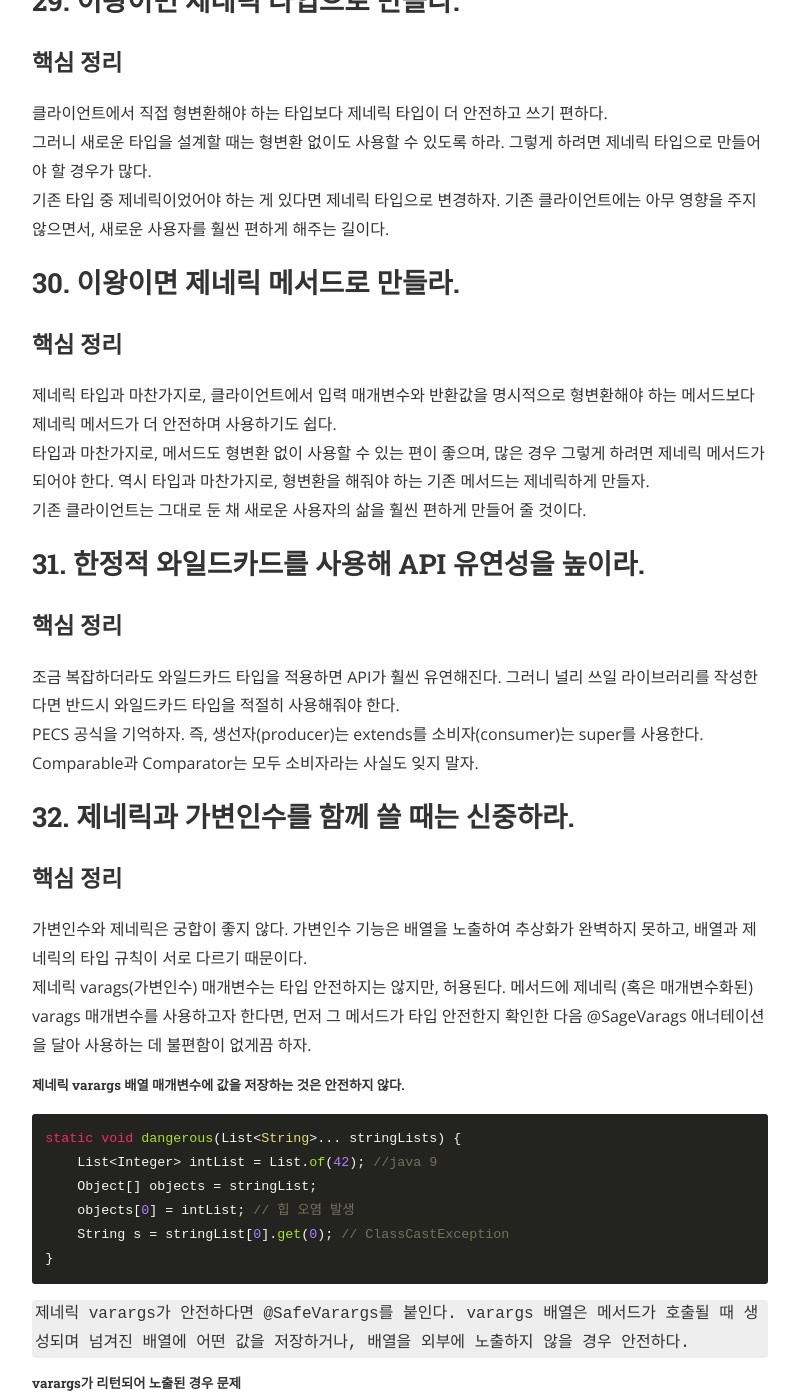
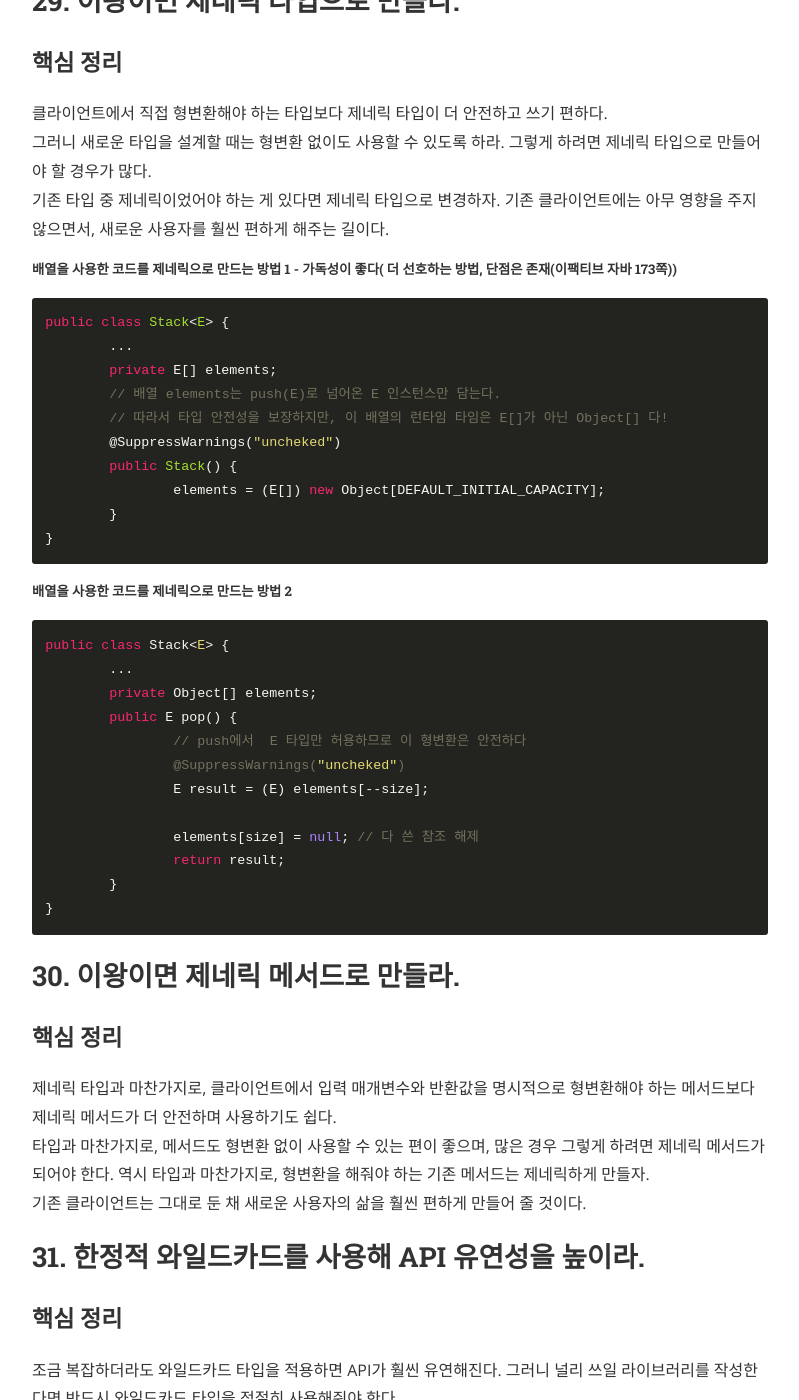
Before and after one commit to gonghojin/gonghojin.github.io, a Jekyll site: the page built from _posts/book/java/effectiveJava/2019-10-13-effectiveJava4.md, in a window 1280 px wide and 1400 px high, scrolled down 3120 px. Shown: the whole window, without its empty margins (240-1039 px from the left). Built offline with Jekyll 4.4.1, drawn with Linux system fonts in a browser that asks for light colours; nearby versions of some CDN libraries; comment, search, counter and statistics services are not loaded.

Commit message:
Fix: 이펙티브자바_29 내용추가

```diff
--- a/_posts/book/java/effectiveJava/2019-10-13-effectiveJava4.md
+++ b/_posts/book/java/effectiveJava/2019-10-13-effectiveJava4.md
@@ -63,6 +63,7 @@ Set<Object>, Set<?>는 안전하지만, raw 타입인 Set은 안전하다.
 	+ 배열은 런타임에도 자신이 담기로 한 원소의 타입을 인지하고 확인한다. 반면 제네릭은 타입 정보가 런타임에는 소거된다.
 
 ##### 배열 대신 리스트를 통해 타입 안정성을 확보하자.
+
 ~~~java
 //배열을 사용할 경우
 public void chooser(Collection<T> choices) {
@@ -76,11 +77,42 @@ public void chooser(Collection<T> choices) {
     ...
 }
 ~~~
+
 ## 29. 이왕이면 제네릭 타입으로 만들라.
 ### 핵심 정리
 클라이언트에서 직접 형변환해야 하는 타입보다 제네릭 타입이 더 안전하고 쓰기 편하다.
 그러니 새로운 타입을 설계할 때는 형변환 없이도 사용할 수 있도록 하라. 그렇게 하려면 제네릭 타입으로 만들어야 할 경우가 많다.
 기존 타입 중 제네릭이었어야 하는 게 있다면 제네릭 타입으로 변경하자. 기존 클라이언트에는 아무 영향을 주지 않으면서, 새로운 사용자를 훨씬 편하게 해주는 길이다.
+
+#####  배열을 사용한 코드를 제네릭으로 만드는 방법 1 - 가독성이 좋다( 더 선호하는 방법, 단점은 존재(이팩티브 자바 173쪽))
+~~~java
+public class Stack<E> {
+	...
+	private E[] elements;
+	// 배열 elements는 push(E)로 넘어온 E 인스턴스만 담는다.
+	// 따라서 타입 안전성을 보장하지만, 이 배열의 런타임 타임은 E[]가 아닌 Object[] 다!
+	@SuppressWarnings("uncheked")
+	public Stack() {
+		elements = (E[]) new Object[DEFAULT_INITIAL_CAPACITY];
+	}
+}
+~~~
+
+#####  배열을 사용한 코드를 제네릭으로 만드는 방법 2
+~~~java
+public class Stack<E> {
+	...
+	private Object[] elements;
+	public E pop() {
+		// push에서  E 타입만 허용하므로 이 형변환은 안전하다
+		@SuppressWarnings("uncheked")
+		E result = (E) elements[--size];
+
+		elements[size] = null; // 다 쓴 참조 해제
+		return result;
+	}
+}
+~~~
 
 ## 30. 이왕이면 제네릭 메서드로 만들라.
 ### 핵심 정리
```
